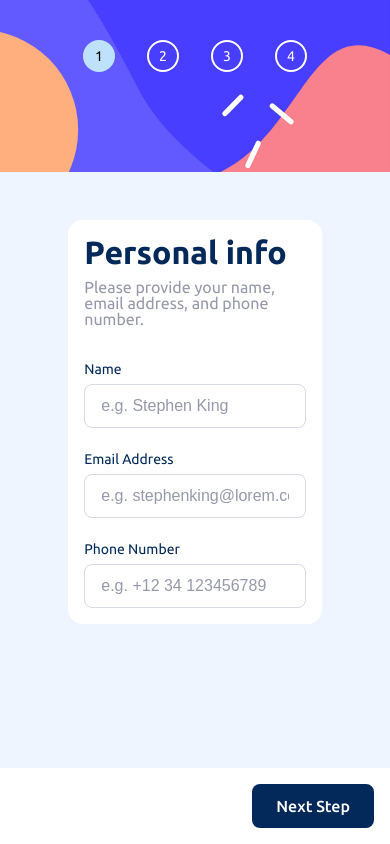
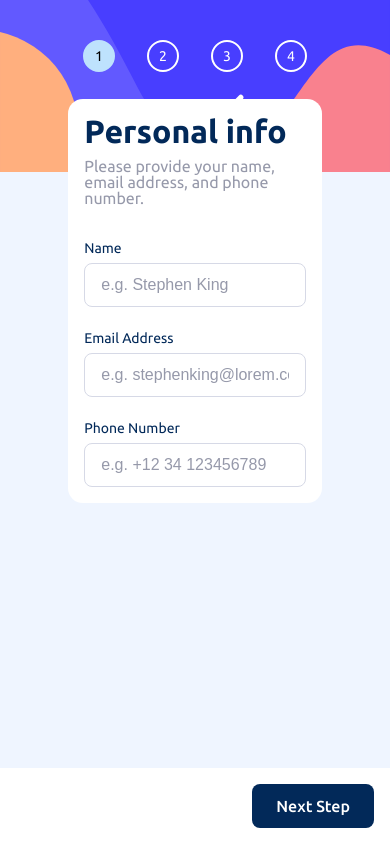
Before and after one commit to gabrielayresdev/Multi-step-form, a React (Vite) app: page / in a window 390 px wide. Built offline with nearby package versions, Linux system fonts and the light colour scheme.

Commit message:
feat: mobile responsiviness styles

```diff
--- a/src/App.module.sass
+++ b/src/App.module.sass
@@ -8,3 +8,6 @@
   justify-content: center
 
   position: relative
+
+  @media screen and ( max-width: 1024px )
+    align-items: flex-start
--- a/src/components/Form/Form.module.sass
+++ b/src/components/Form/Form.module.sass
@@ -1,29 +1,43 @@
 .form
-    display: grid
-    grid-template-columns: 3fr 6fr
-    gap: 6.25rem
+    width: 100%
+    display: flex
+    align-items: center
+    justify-content: center
 
-    width: 65%
-    aspect-ratio: 3/2
-    background: #FFFFFF
-    padding: 1rem
-    border-radius: 0.93rem
+    .mobile_progress_bar
+        display: none
 
-    .content
-        padding: 2.5rem 5.25rem 1rem 0
+    .container
+        display: grid
+        grid-template-columns: 3fr 6fr
+        gap: 6.25rem
+
+        width: 65%
+        aspect-ratio: 3/2
+        background: #FFFFFF
+        padding: 1rem
+        border-radius: 0.93rem
+
+        .content
+            padding: 2.5rem 5.25rem 1rem 0
 
     @media screen and ( max-width: 1024px )
-        grid-template-columns: 1fr
-        justify-content: center
-        align-items: center
+        flex-direction: column
 
-        .progress_bar
-            position: absolute
-            top: 0
-            left: 0
-
+        .mobile_progress_bar
+            display: block
             width: 100%
 
+        .container
+            grid-template-columns: 1fr
+            justify-content: center
+            align-items: center
 
-        .content
-            padding: 0
+            position: relative
+            top: -73px
+
+            .desktop_progress_bar
+                display: none
+
+            .content
+                padding: 0
--- a/src/components/Form/Form.tsx
+++ b/src/components/Form/Form.tsx
@@ -34,10 +34,15 @@ export const Form = () => {
   ];
   return (
     <div className={styles.form}>
-      <div className={styles.progress_bar}>
+      <div className={styles.mobile_progress_bar}>
         <FormProgress page={page} goTo={goTo} />
       </div>
-      <div className={styles.content}>{content[page]}</div>
+      <div className={styles.container}>
+        <div className={styles.desktop_progress_bar}>
+          <FormProgress page={page} goTo={goTo} />
+        </div>
+        <div className={styles.content}>{content[page]}</div>
+      </div>
     </div>
   );
 };
--- a/src/components/FormPage/FormPage.module.sass
+++ b/src/components/FormPage/FormPage.module.sass
@@ -2,15 +2,6 @@
     display: flex
     flex-direction: column
     height: 100%
-    .form_header
-        margin-bottom: 2.1875rem
-        .title
-            font-size: 2rem
-            font-weight: 700
-            color: #022959
-            margin-bottom: 0.6875rem
-        .subtitle
-            color: #9699AA
 
     .content
         flex: 1
@@ -22,7 +13,7 @@
 
     @media screen and ( max-width: 1024px )
         .pagination_control
-            position: absolute
+            position: fixed
             bottom: 0
             left: 0
             width: 100%
```
